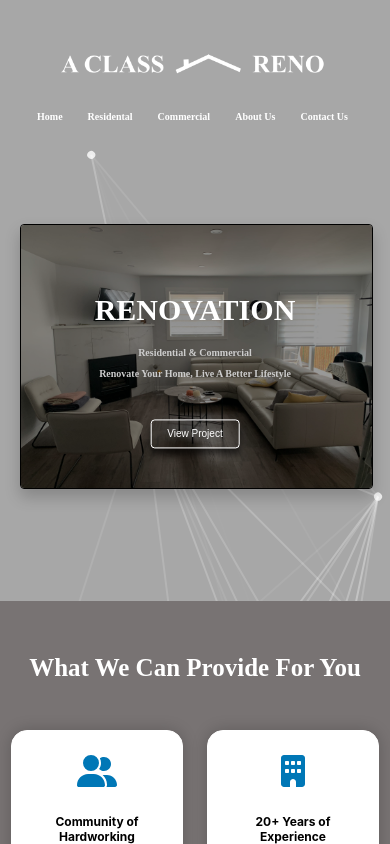
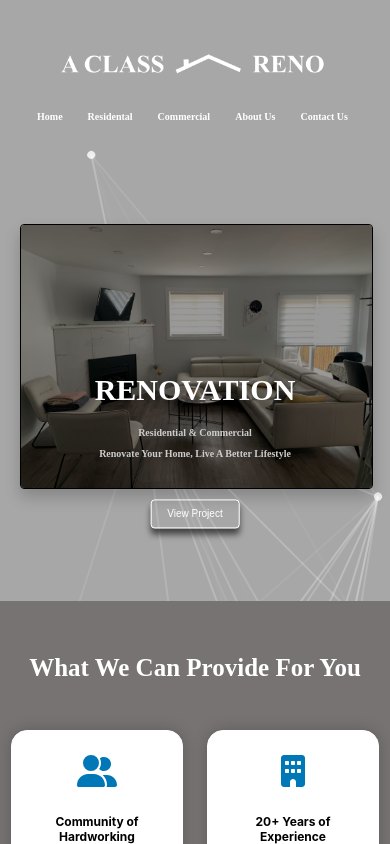
Before and after one commit to Mathewaoun/ACLASSRENO, a React (Create React App) app: page / in a window 390 px wide. Shown: the top 844 px of the page. Built offline with nearby package versions, Linux system fonts and the light colour scheme.

Commit message:
renovation title

```diff
--- a/src/mobile.css
+++ b/src/mobile.css
@@ -30,7 +30,7 @@
         margin-right: 10px;
     }
     .Center {
-        margin-top: 70px;
+        margin-top: 150px;
         padding-bottom: 600px;
       }
     .Center h1{
```
